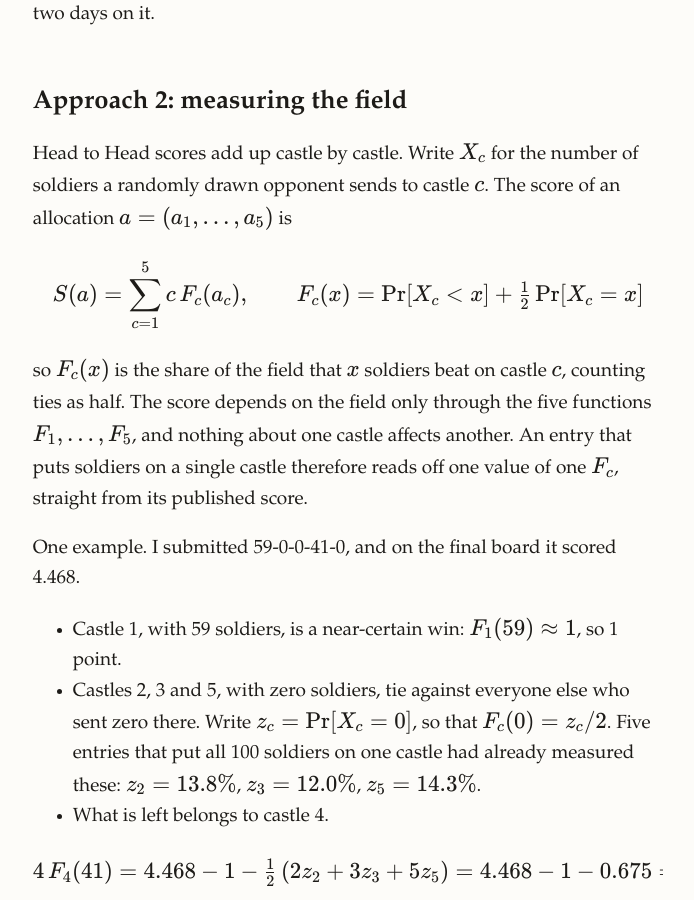
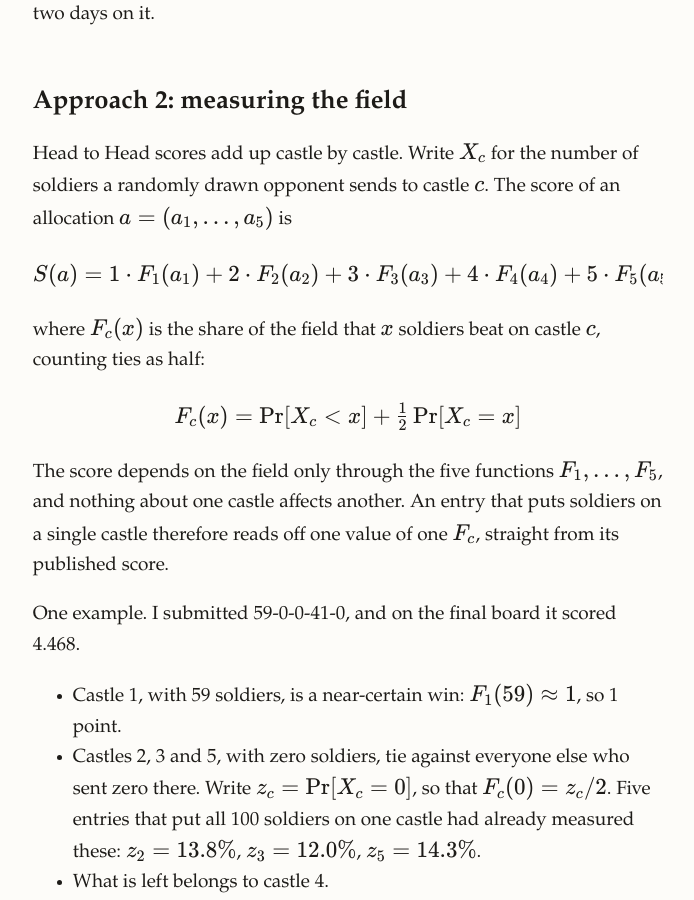
Before and after one commit to kinshu0/kinshu0.github.io, a Jekyll site: the page built from _posts/2026-11-22-castle-challenge.markdown, in a window 1280 px wide and 900 px high, scrolled down 3404 px. Shown: the whole window, without its empty margins (292-986 px from the left). Built offline with Jekyll 4.4.1, drawn with Linux system fonts in a browser that asks for light colours.

Commit message:
Castle post: write the score out as five terms, definition on its own line
Co-Authored-By: Claude Fable 5.2 <noreply@anthropic.com>

```diff
--- a/_posts/2026-11-22-castle-challenge.markdown
+++ b/_posts/2026-11-22-castle-challenge.markdown
@@ -55,10 +55,16 @@ Many different fields produce the same distribution of scores, and the model had
 Head to Head scores add up castle by castle. Write $$X_c$$ for the number of soldiers a randomly drawn opponent sends to castle $$c$$. The score of an allocation $$a = (a_1, \dots, a_5)$$ is
 
 $$
-S(a) = \sum_{c=1}^{5} c \, F_c(a_c), \qquad F_c(x) = \Pr[X_c < x] + \tfrac{1}{2} \Pr[X_c = x]
+S(a) = 1 \cdot F_1(a_1) + 2 \cdot F_2(a_2) + 3 \cdot F_3(a_3) + 4 \cdot F_4(a_4) + 5 \cdot F_5(a_5)
 $$
 
-so $$F_c(x)$$ is the share of the field that $$x$$ soldiers beat on castle $$c$$, counting ties as half. The score depends on the field only through the five functions $$F_1, \dots, F_5$$, and nothing about one castle affects another. An entry that puts soldiers on a single castle therefore reads off one value of one $$F_c$$, straight from its published score.
+where $$F_c(x)$$ is the share of the field that $$x$$ soldiers beat on castle $$c$$, counting ties as half:
+
+$$
+F_c(x) = \Pr[X_c < x] + \tfrac{1}{2} \Pr[X_c = x]
+$$
+
+The score depends on the field only through the five functions $$F_1, \dots, F_5$$, and nothing about one castle affects another. An entry that puts soldiers on a single castle therefore reads off one value of one $$F_c$$, straight from its published score.
 
 One example. I submitted 59-0-0-41-0, and on the final board it scored 4.468.
 
```
